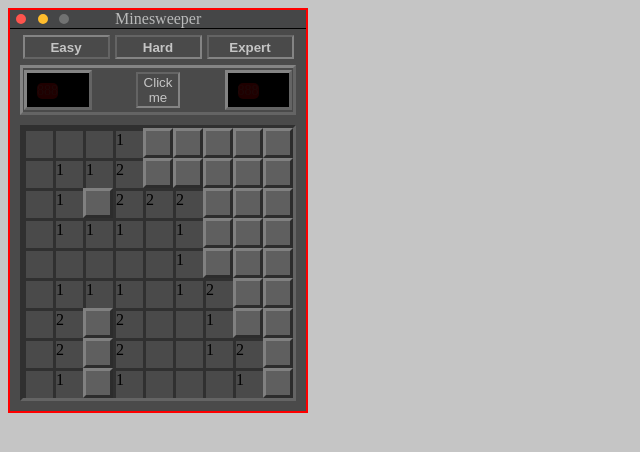
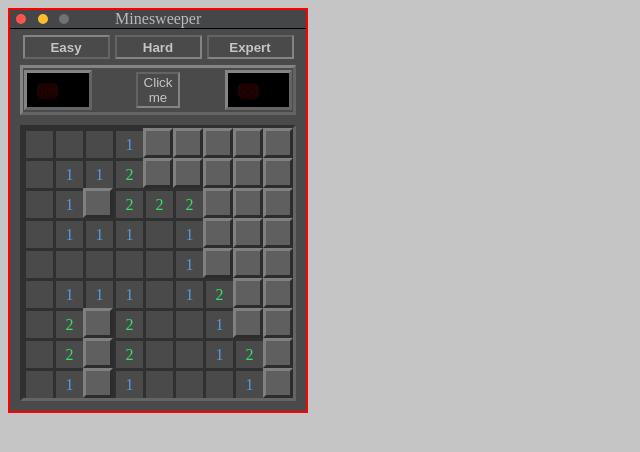
Before and after one commit to galiii/minesweeper, a website: page src/index.html in a window 1280 px wide. Both pictures are taken after a click on the element 38 px from the left and 143 px from the top of the page. Shown: the whole page, without its empty margins (0-640 px from the left). Drawn offline with Linux system fonts and the light colour scheme.

Commit message:
some color

```diff
--- a/src/index.js
+++ b/src/index.js
@@ -84,12 +84,11 @@ function calculateNeighbors(x, y) {
   }
 }
 
-
 function gameOver() {
   board.forEach(function (col) {
     col.forEach(function (cell) {
       cell.isOpen = true;
-    })
+    });
   });
 }
 
@@ -113,31 +112,27 @@ const cellClicked = (x, y) => {
           if (!board[x + i][y + j].isOpen) {
             cellClicked(x + i, y + j);
           }
-
         }
       }
     }
   }
   return;
-}
+};
 
-
-const memoize = (fn) => {
+const memoize = fn => {
   const cache = {};
   return (...args) => {
     const key = JSON.stringify(args);
     return key in cache ? cache[key] : (cache[key] = fn(...args));
-  }
-
-}
+  };
+};
 
 function getCellClicked(x, y) {
   return function () {
-    const clickedRec = memoize(cellClicked);
+    //const clickedRec = memoize(cellClicked);
     //console.log(`y= ${y}`);
-    clickedRec(x, y);
-
-  }
+    cellClicked(x, y);
+  };
 }
 
 function render() {
@@ -145,23 +140,45 @@ function render() {
   boardElement.innerHTML = "";
 
   board.forEach((col, x) => {
-    let colDiv = document.createElement('div');
+    let colDiv = document.createElement("div");
     col.forEach((cell, y) => {
-      let cellDiv = document.createElement('div');
+      let cellDiv = document.createElement("div");
       if (!cell.isOpen) {
-        cellDiv.classList.add('close');
+        cellDiv.classList.add("close");
       } else {
         if (cell.isMine) {
-          cellDiv.classList.add('mine-open')
+          cellDiv.classList.add("mine-open");
         } else {
-          cellDiv.classList.add('open');
+          cellDiv.classList.add("open");
+          if (cell.neighbors > 0 && !cell.isMine) {
+            colors = [{ num: 1, color: "#569cdc" },
+            { num: 2, color: "#32e267" },
+            { num: 3, color: "#ca3b3a" },
+            { num: 4, color: "#c25be4" },
+            { num: 5, color: "#569cdc" }];
+
+            if (cell.neighbors == 1) {
+              cellDiv.style.color = "#569cdc";
+            }
+
+            else if (cell.neighbors == 2) {
+              cellDiv.style.color = "#32e267";
+            }
+
+            else if (cell.neighbors == 3) {
+              cellDiv.style.color = "#ca3b3a";
+            }
+
+            else if (cell.neighbors == 4) {
+              cellDiv.style.color = "#c25be4";
+            }
+            cellDiv.innerHTML = cell.neighbors;
+          }
         }
       }
 
-      if (cell.isOpen && cell.neighbors > 0 && !cell.isMine) {
-        cellDiv.innerHTML = cell.neighbors;
-      }
-      cellDiv.addEventListener('click', getCellClicked(x, y))
+
+      cellDiv.addEventListener("click", getCellClicked(x, y));
       colDiv.appendChild(cellDiv);
     });
     boardElement.appendChild(colDiv);
--- a/src/style.css
+++ b/src/style.css
@@ -178,6 +178,8 @@ svg {
   background-color: #4a4a4a;
   width: 30px;
   height: 30px;
+  text-align: center;
+  line-height: 1.8;
   /*(box-shadow: inset 5px 5px 10px #FFF, inset -3px -3px 5px #777;*/
 }
 
```
